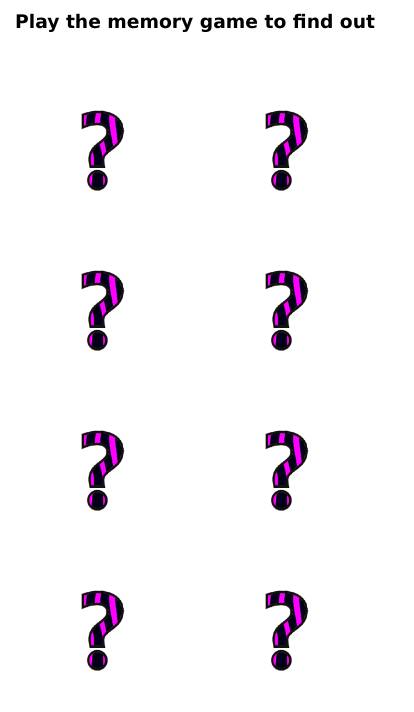
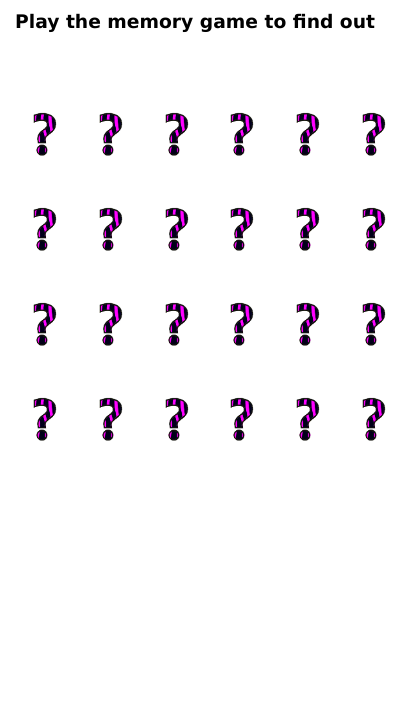
Before and after one commit to urvashii-b/memory-game, a plain HTML site: page index.html in a window 390 px wide. Shown: the part 126-838 px from the top of the page, 414 px wide, since content can reach past the window. Drawn offline with Linux system fonts and the light colour scheme.

Commit message:
responsive

```diff
--- a/css/style.prefix.css
+++ b/css/style.prefix.css
@@ -14,42 +14,31 @@ body {
   padding-top: 5%;
 }
 
-
 .grid {
   max-width: 960px;
   margin: 0 auto;
-  display: -webkit-box;
-  display: -ms-flexbox;
-  display: flex;
-  -ms-flex-wrap: wrap;
-      flex-wrap: wrap;
-  -webkit-box-pack: space-evenly;
-      -ms-flex-pack: space-evenly;
-          justify-content: space-evenly;
+  display: grid;
+  grid-template-columns: repeat(auto-fit, minmax(100px, 1fr));
+  gap: 10px;
+  justify-content: center;
+  padding-top: 5%;
 }
 
 .card {
   position: relative;
-  -webkit-transition: all .4s linear;
-  -o-transition: all .4s linear;
-  transition: all .4s linear;
-  -webkit-transform-style: preserve-3d;
-          transform-style: preserve-3d;
+  transition: all 0.4s linear;
+  transform-style: preserve-3d;
   margin: 5px;
 }
 
-.card,
-.back,
-.front {
+.card, .back, .front {
   height: 150px;
   width: 150px;
 }
 
-.back,
-.front {
+.back, .front {
   position: absolute;
-  -webkit-backface-visibility: hidden;
-          backface-visibility: hidden;
+  backface-visibility: hidden;
 }
 
 .front {
@@ -57,8 +46,7 @@ body {
 }
 
 .back {
-  -webkit-transform: rotateY(180deg);
-          transform: rotateY(180deg);
+  transform: rotateY(180deg);
   background-color: white;
   background-size: contain;
   background-repeat: no-repeat;
@@ -66,10 +54,34 @@ body {
 }
 
 .selected {
-  -webkit-transform: rotateY(180deg);
-          transform: rotateY(180deg);
+  transform: rotateY(180deg);
 }
 
 .match .front {
   background: white !important;
 }
+
+/* Responsive adjustments */
+@media (max-width: 768px) {
+  .grid {
+    grid-template-columns: repeat(auto-fit, minmax(80px, 1fr));
+    gap: 8px;
+  }
+
+  .card, .back, .front {
+    height: 100px;
+    width: 100px;
+  }
+}
+
+@media (max-width: 480px) {
+  .grid {
+    grid-template-columns: repeat(auto-fit, minmax(60px, 1fr));
+    gap: 5px;
+  }
+
+  .card, .back, .front {
+    height: 80px;
+    width: 80px;
+  }
+}
```
Also changed, not shown: css/style.css (deleted, +0 -92 lines), js/script.original.js (deleted, +0 -126 lines).
